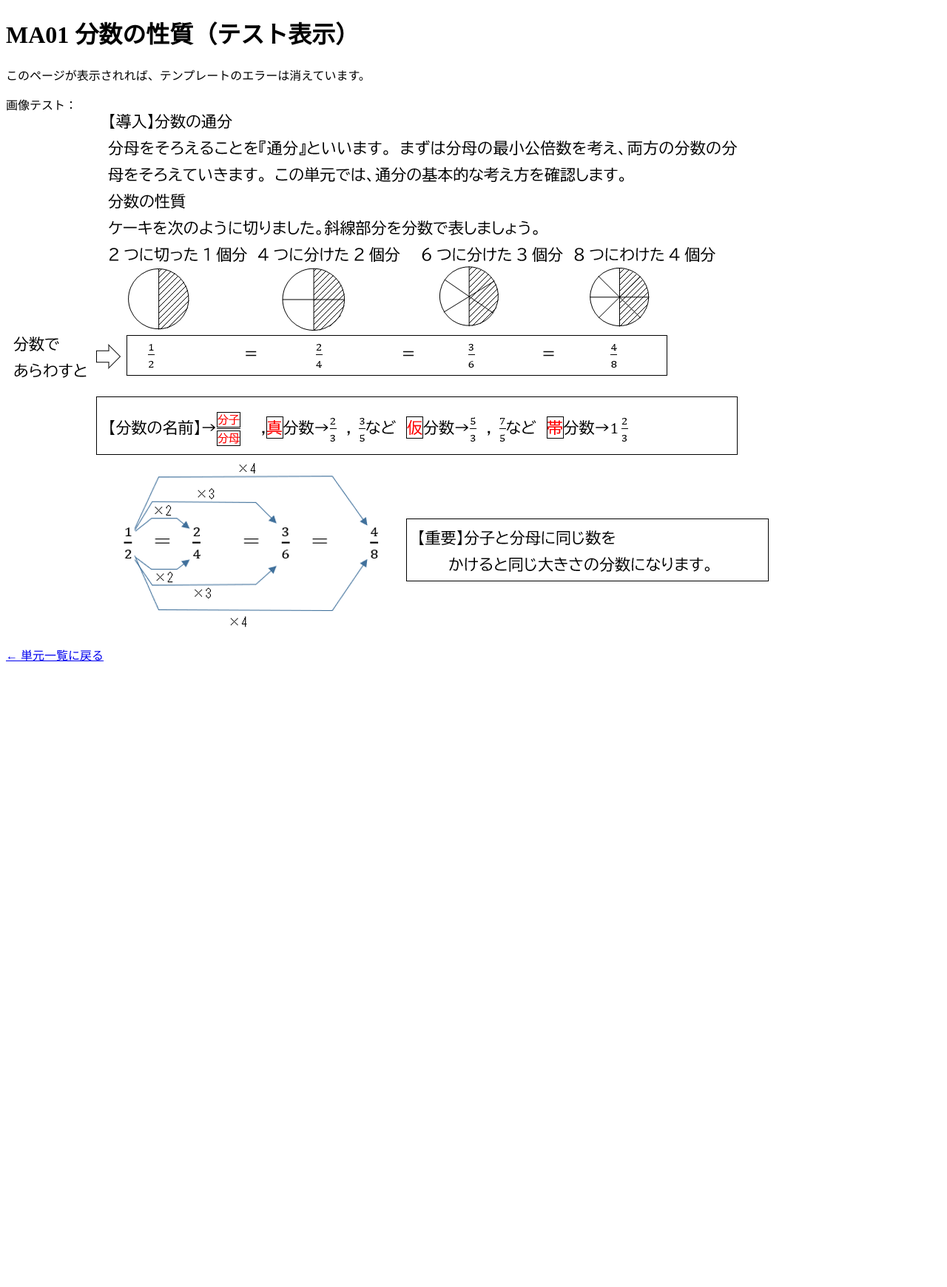
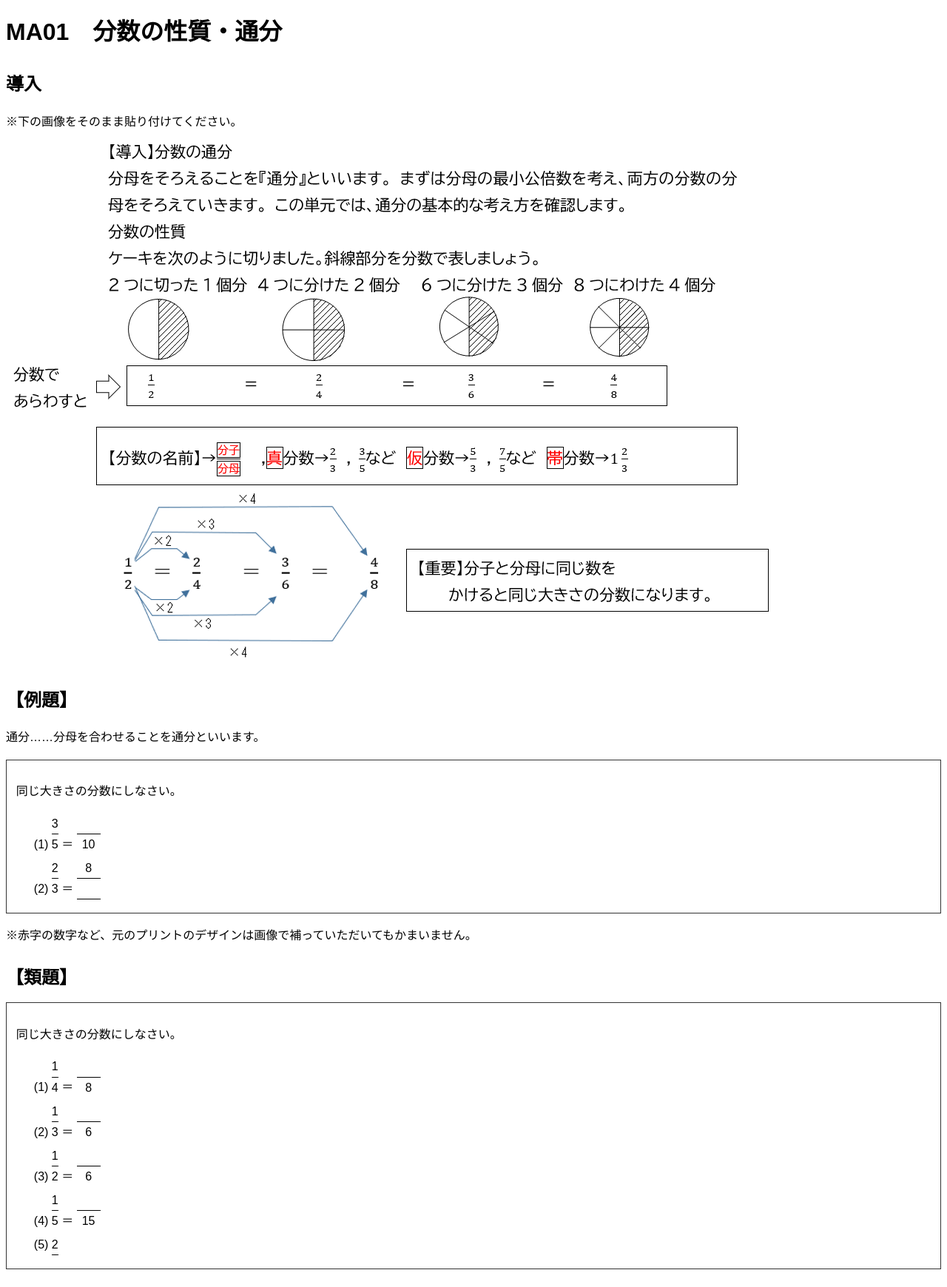
Before and after one commit to realizefield/gamba-flask-app, a Flask app: template app/templates/ma01.html in a window 1280 px wide. Shown: the whole page at 74% size. Before the commit the page ends 894 px from the top, so only its background shows below. Run offline with Flask 3, Linux system fonts and the light colour scheme; the template is opened without the code that fills it, so the values that code supplies are empty.

Commit message:
Update MA01 page

```diff
--- a/app/templates/ma01.html
+++ b/app/templates/ma01.html
@@ -2,21 +2,129 @@
 <!DOCTYPE html>
 <html lang="ja">
 <head>
-    <meta charset="UTF-8">
-    <meta name="viewport" content="width=device-width,initial-scale=1">
-    <title>MA01 分数の性質（テスト用）</title>
+  <meta charset="UTF-8" />
+  <title>MA01 分数の性質・通分</title>
+  <style>
+    body { font-family: "Yu Gothic", "Hiragino Kaku Gothic ProN", sans-serif; line-height: 1.7; }
+    h1, h2, h3 { margin: 0.5em 0; }
+    .section { margin: 1.5em 0; }
+    .problem-box { border: 1px solid #333; padding: 0.8em; margin: 0.8em 0; }
+    .fraction { display: inline-block; text-align: center; }
+    .fraction .num { border-bottom: 1px solid #000; display: block; }
+    .fraction .den { display: block; }
+    .q-list { margin-left: 1.5em; }
+    .q-item { margin: 0.3em 0; }
+    .blank { display: inline-block; min-width: 2em; border-bottom: 1px solid #000; text-align: center; }
+    details { margin-top: 1em; }
+  </style>
 </head>
 <body>
-    <h1>MA01 分数の性質（テスト表示）</h1>
 
-    <p>このページが表示されれば、テンプレートのエラーは消えています。</p>
+  <h1>MA01　分数の性質・通分</h1>
 
-    <p>
-        画像テスト：
-        <br>
-        <img src="/static/img/ma01_intro1.png" alt="MA01 導入イメージ" style="max-width:100%;height:auto;">
-    </p>
+  <!-- 導入 -->
+  <div class="section" id="intro">
+    <h2>導入</h2>
+    <p>※下の画像をそのまま貼り付けてください。</p>
+    <img src="{{ url_for('static', filename='img/ma01_intro1.png') }}"
+         alt="MA01 導入（分数の性質）" style="max-width:100%;" />
+  </div>
 
-    <p><a href="/">← 単元一覧に戻る</a></p>
-</body>
-</html>
+  <!-- 例題 -->
+  <div class="section" id="example">
+    <h2>【例題】</h2>
+    <p>通分……分母を合わせることを通分といいます。</p>
+
+    <div class="problem-box">
+      <p>同じ大きさの分数にしなさい。</p>
+      <div class="q-list">
+        <div class="q-item">
+          (1)
+          <span class="fraction">
+            <span class="num">3</span>
+            <span class="den">5</span>
+          </span>
+          ＝
+          <span class="fraction">
+            <span class="num blank">&nbsp;</span>
+            <span class="den">10</span>
+          </span>
+        </div>
+        <div class="q-item">
+          (2)
+          <span class="fraction">
+            <span class="num">2</span>
+            <span class="den">3</span>
+          </span>
+          ＝
+          <span class="fraction">
+            <span class="num">8</span>
+            <span class="den blank">&nbsp;</span>
+          </span>
+        </div>
+      </div>
+    </div>
+
+    <p>※赤字の数字など、元のプリントのデザインは画像で補っていただいてもかまいません。</p>
+  </div>
+
+  <!-- 類題 -->
+  <div class="section" id="similar">
+    <h2>【類題】</h2>
+
+    <div class="problem-box">
+      <p>同じ大きさの分数にしなさい。</p>
+      <div class="q-list">
+        <div class="q-item">
+          (1)
+          <span class="fraction">
+            <span class="num">1</span>
+            <span class="den">4</span>
+          </span>
+          ＝
+          <span class="fraction">
+            <span class="num blank">&nbsp;</span>
+            <span class="den">8</span>
+          </span>
+        </div>
+        <div class="q-item">
+          (2)
+          <span class="fraction">
+            <span class="num">1</span>
+            <span class="den">3</span>
+          </span>
+          ＝
+          <span class="fraction">
+            <span class="num blank">&nbsp;</span>
+            <span class="den">6</span>
+          </span>
+        </div>
+        <div class="q-item">
+          (3)
+          <span class="fraction">
+            <span class="num">1</span>
+            <span class="den">2</span>
+          </span>
+          ＝
+          <span class="fraction">
+            <span class="num blank">&nbsp;</span>
+            <span class="den">6</span>
+          </span>
+        </div>
+        <div class="q-item">
+          (4)
+          <span class="fraction">
+            <span class="num">1</span>
+            <span class="den">5</span>
+          </span>
+          ＝
+          <span class="fraction">
+            <span class="num blank">&nbsp;</span>
+            <span class="den">15</span>
+          </span>
+        </div>
+        <div class="q-item">
+          (5)
+          <span class="fraction">
+            <span class="num">2</span>
+            <span cl
```
